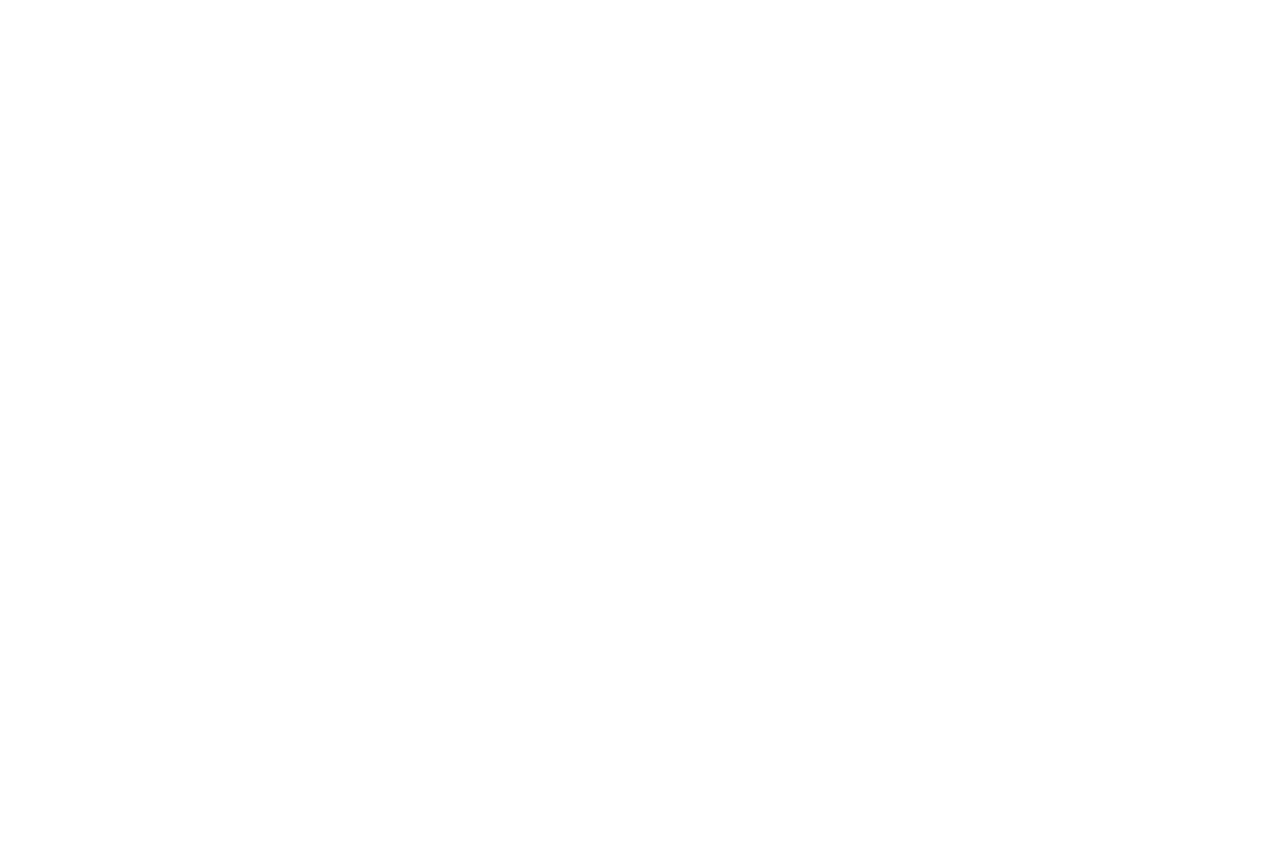
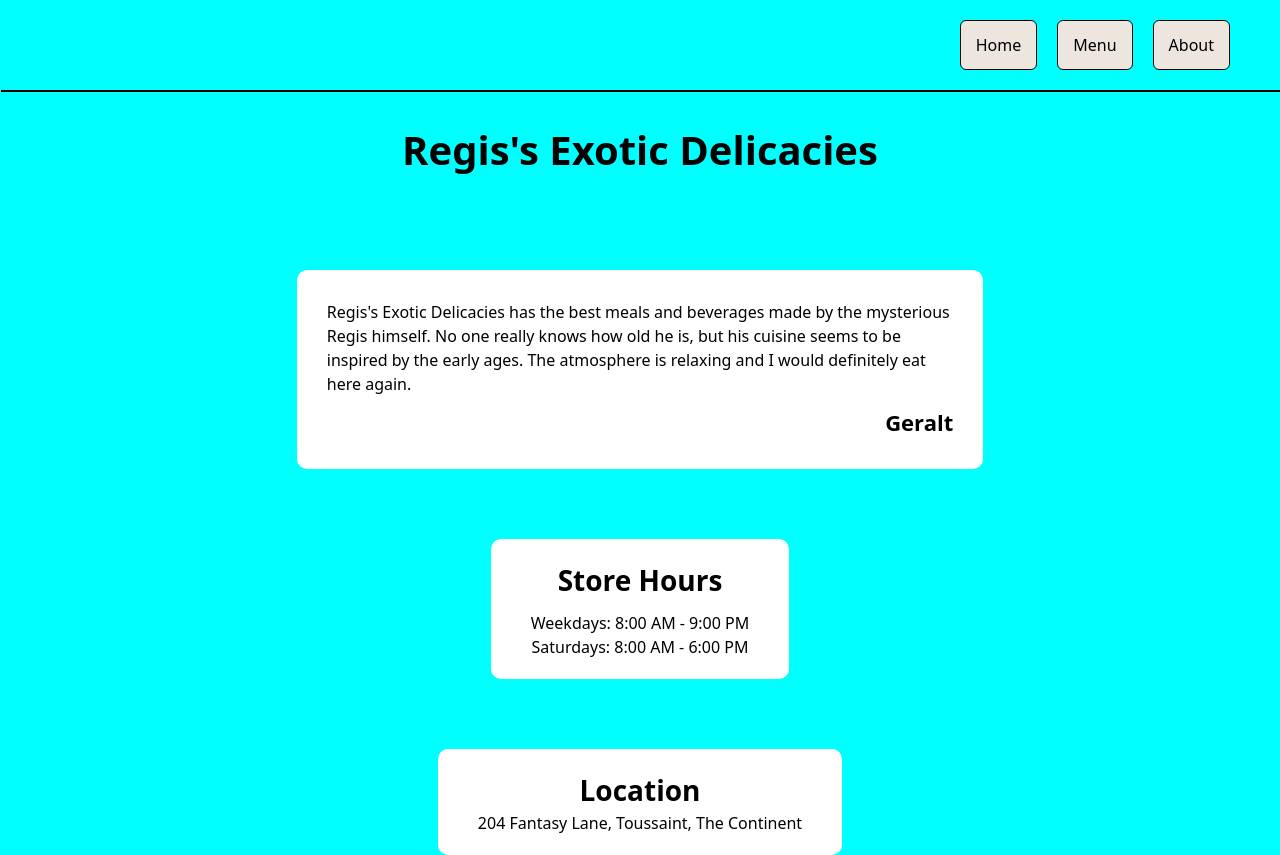
Before and after one commit to awoo1000/restaurant-page, a website built with webpack: page src/template.html in a window 1280 px wide. Before the commit the page ends 800 px from the top, so only its background shows below. Built offline with nearby package versions, Linux system fonts and the light colour scheme.

Commit message:
add homepage dynamic rendering

```diff
--- /dev/null
+++ b/src/home.js
@@ -0,0 +1,44 @@
+export function displayHome() {
+    const mainDiv = document.querySelector("#content");
+    mainDiv.textContent = "";
+    const restaurantHeader = document.createElement("h1");
+    restaurantHeader.classList.toggle("restaurant-name");
+    restaurantHeader.textContent = "Regis's Exotic Delicacies";
+    mainDiv.appendChild(restaurantHeader);
+
+    const userReviewDiv = document.createElement("div");
+    userReviewDiv.classList.toggle("section");
+    userReviewDiv.classList.toggle("user-review");
+    const userReview = document.createElement("p");
+    userReview.textContent = "Regis's Exotic Delicacies has the best meals and beverages made by the mysterious Regis himself. No one really knows how old he is, but his cuisine seems to be inspired by the early ages. The atmosphere is relaxing and I would definitely eat here again.";
+    userReviewDiv.appendChild(userReview);
+    const reviewer = document.createElement("h4");
+    reviewer.textContent = "Geralt";
+    userReviewDiv.appendChild(reviewer);
+    mainDiv.appendChild(userReviewDiv);
+
+    const storeHours = document.createElement("div");
+    storeHours.classList.toggle("section");
+    storeHours.classList.toggle("hours");
+    const hours = document.createElement("h3");
+    hours.textContent = "Store Hours";
+    storeHours.appendChild(hours);
+    const weekdayHours = document.createElement("p");
+    weekdayHours.textContent = "Weekdays: 8:00 AM - 9:00 PM";
+    storeHours.appendChild(weekdayHours);
+    const saturdayHours = document.createElement("p");
+    saturdayHours.textContent = "Saturdays: 8:00 AM - 6:00 PM";
+    storeHours.appendChild(saturdayHours);
+    mainDiv.appendChild(storeHours);
+
+    const storeLocation = document.createElement("div");
+    storeLocation.classList.toggle("section");
+    storeLocation.classList.toggle("location");
+    const locationHeader = document.createElement("h3");
+    locationHeader.textContent = "Location";
+    storeLocation.appendChild(locationHeader);
+    const location = document.createElement("p");
+    location.textContent = "204 Fantasy Lane, Toussaint, The Continent";
+    storeLocation.appendChild(location);
+    mainDiv.appendChild(storeLocation);
+}
--- a/src/index.js
+++ b/src/index.js
@@ -1,3 +1,7 @@
 import "./styles.css";
+import { displayHome } from "./home.js";
 
-console.log("Webpack run test success!");
+const homeButton = document.querySelector(".home");
+homeButton.addEventListener("click", displayHome);
+
+displayHome();
--- a/src/styles.css
+++ b/src/styles.css
@@ -35,4 +35,90 @@ img {
 body {
   /* equivalent to 16px (the default font size of the webpage) */
   font-size: 1.6rem;
+  background-color: cyan;
+  height: 100vh;
 }
+
+ul {
+  list-style-type: none;
+  display: flex;
+  justify-content: flex-end;
+  gap: 20px;
+  padding: 20px 50px;
+  box-shadow: 1px 2px black;
+}
+
+ul > li > button {
+  padding: 15px;
+  border-radius: 6px;
+  border: thin solid black;
+  background-color: rgb(236, 230, 222);
+}
+
+ul > li > button:active {
+  background-color: rgb(218, 212, 206);
+}
+
+h1, h3, h4 {
+  font-weight: bold;
+}
+
+h1 {
+  font-size: 4rem;
+}
+
+h3 {
+  font-size: 2.8rem;
+}
+
+h4 {
+  font-size: 2.2rem;
+}
+
+#content {
+  display: flex;
+  flex-direction: column;
+  align-items: center;
+  justify-content: center;
+  gap: 70px;
+}
+
+.restaurant-name {
+  margin-top: 30px;
+}
+
+.section {
+  background-color: white;
+  border-radius: 10px;
+  display: grid;
+}
+
+.user-review {
+  /* display: flex;
+  flex-direction: column; */
+  padding: 30px;
+  gap: 10px;
+  width: 75ch;
+  margin-top: 20px;
+}
+
+
+.user-review > h4 {
+  justify-self: end;
+}
+
+.hours  {
+  padding: 20px 40px;
+}
+
+.hours, .location {
+  justify-items: center;
+}
+
+.hours > h3 + p {
+  margin-top: 10px;
+}
+
+.location {
+  padding: 20px 40px;
+}
--- a/src/template.html
+++ b/src/template.html
@@ -3,9 +3,37 @@
 <head>
     <meta charset="UTF-8">
         <meta name="viewport" content="width=device-width, initial-scale=1.0">
-    <title>Document</title>
+    <title>Regis's Exotic  Delicacies</title>
 </head>
 <body>
-
+    <header>
+        <nav>
+            <ul>
+                <li><button type="button" class="home">Home</button></li>
+                <li><button type="button" class="menu">Menu</button></li>
+                <li><button type="button" class="about">About</button></li>
+            </ul>
+        </nav>
+    </header>
+    <div id="content">
+        <!-- <h1 class="restaurant-name">Regis's Exotic Delicacies</h1>
+        <div class="section user-review">
+            <p>
+                Regis's Exotic Delicacies has the best meals and beverages made by the mysterious
+                Regis himself. No one really knows how old he is, but his cuisine seems to be inspired by the early ages.
+                The atmosphere is relaxing and I would definitely eat here again.
+            </p>
+            <h4>Geralt</h4>
+        </div>
+        <div class="section hours">
+            <h3>Store Hours</h3>
+            <p>Weekdays: 8:00 AM - 9:00 PM</p>
+            <p>Saturday: 8:00 AM - 6:00 PM</p>
+        </div>
+        <div class="section location">
+            <h3>Location</h3>
+            <p>204 Fantasy Lane, Toussaint, The Continent</p>
+        </div> -->
+    </div>
 </body>
 </html>
```
